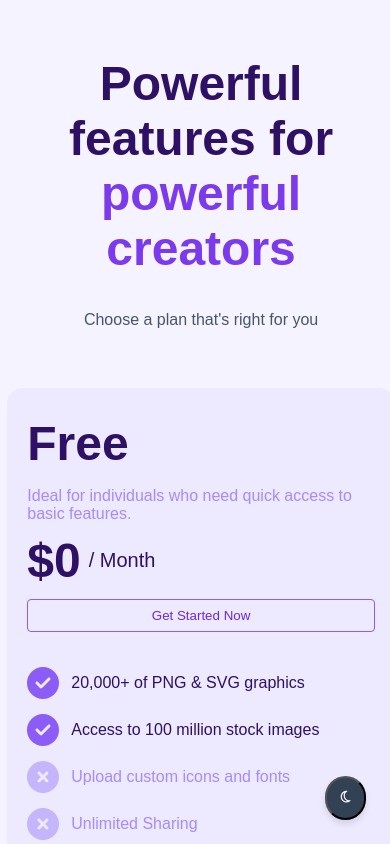
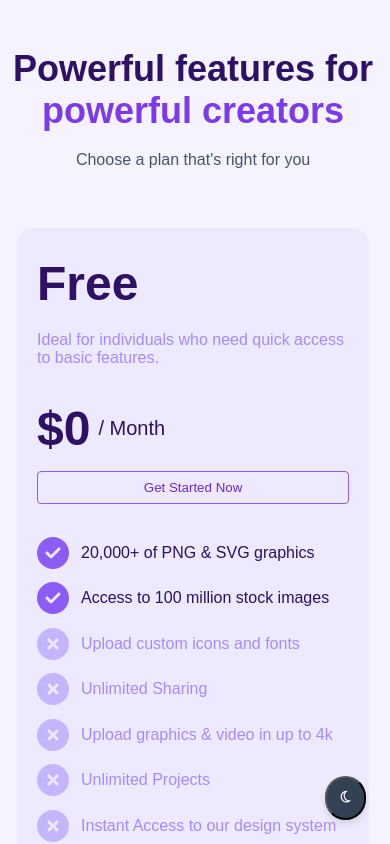
Before and after one commit to emilyb93/price-page, a React (Vite) app: page / in a window 390 px wide. Shown: the top 844 px of the page. Built offline with nearby package versions, Linux system fonts and the light colour scheme; a web font is replaced by a local one.

Commit message:
styling: responsive styling for different screen sizes

```diff
--- a/src/App.css
+++ b/src/App.css
@@ -10,3 +10,21 @@
   flex-direction: column;
   align-items: center;
 }
+
+.title-container {
+  display: flex;
+  flex-direction: column;
+}
+
+@media (max-width: 1220px) {
+  .title-container {
+    height: 30vh;
+  }
+}
+@media (max-width: 480pc) {
+  body {
+    width: 90vw;
+    margin: auto 0;
+    padding-bottom: 2rem;
+  }
+}
--- a/src/App.tsx
+++ b/src/App.tsx
@@ -8,7 +8,7 @@ import PricingCardContainer from "./components/organisms/PricingCardContainer/Pr
 function App() {
   return (
     <main className="app-container">
-      <div>
+      <div className="title-container">
         <Header />
         <Subtitle />
       </div>
--- a/src/components/atoms/Title/Title.css
+++ b/src/components/atoms/Title/Title.css
@@ -4,6 +4,7 @@
   color: var(--color-violet-950);
 
   margin-top: 3rem;
+  margin-bottom: 0rem;
 }
 
 .dark .title {
@@ -23,3 +24,8 @@
     flex-direction: column;
   }
 }
+@media (max-width: 768px) {
+  .title {
+    font-size: var(--font-size-l);
+  }
+}
--- a/src/components/molecules/Feature/Feature.css
+++ b/src/components/molecules/Feature/Feature.css
@@ -5,6 +5,7 @@
   gap: 0.75rem;
   flex-shrink: 1;
   margin: 0.3rem 0;
+  text-align: left;
 }
 
 /* Font color styles for light mode */
--- a/src/components/organisms/PricingCard/PricingCard.css
+++ b/src/components/organisms/PricingCard/PricingCard.css
@@ -3,10 +3,12 @@
   width: 100%;
   max-width: 30rem;
   min-height: 40rem;
-  /* height: 100%; */
+  height: 50rem;
+
   display: grid;
-  grid-template-rows: 35% 60%;
+  grid-template-rows: 40% 60%;
   padding: 1.25rem;
+  padding-bottom: 3rem;
   border-radius: var(--border-radius-md);
   margin: 1rem auto;
   background-color: var(--color-violet-100);
@@ -104,3 +106,13 @@
   flex-direction: column;
   justify-content: space-between;
 }
+@media (max-width: 680px) {
+  .pricing-card {
+    max-width: 80vw;
+    max-height: 150vh;
+  }
+
+  .pricing-card-subtitle {
+    margin-bottom: 1rem;
+  }
+}
```
